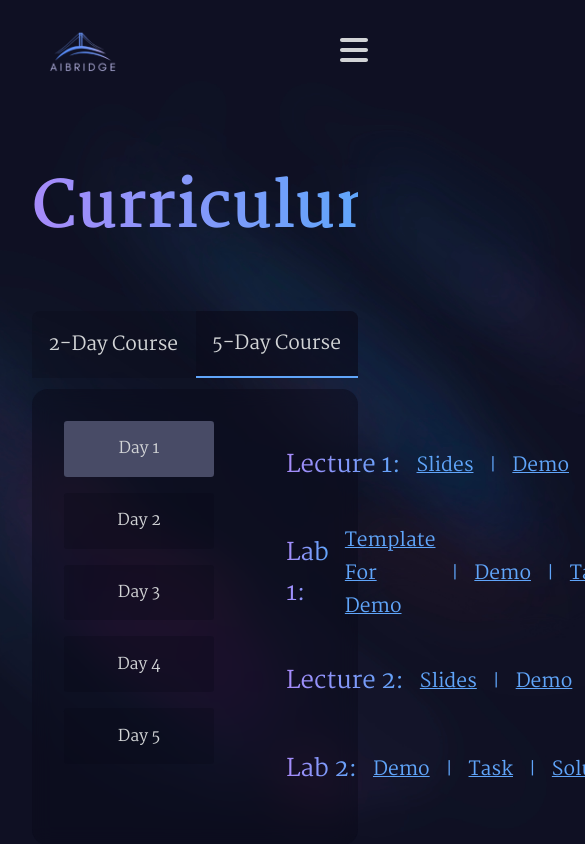
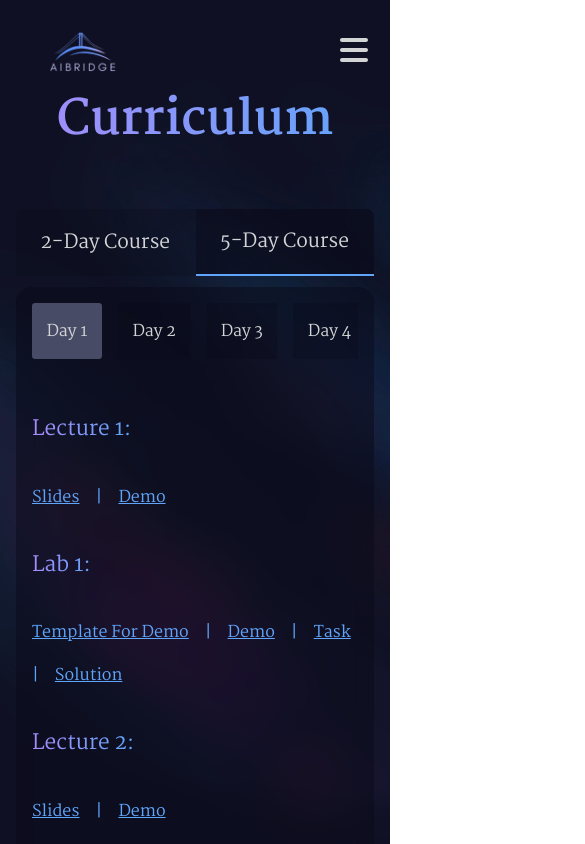
Before and after one commit to MICH3LL3D/AIBridge-Website, a Next.js app: page /curriculum in a window 390 px wide. Shown: the top 844 px of the page, 585 px wide, since content can reach past the window. Built offline with nearby package versions, Linux system fonts and the light colour scheme.

Commit message:
curriculum page responsive 1.0

```diff
--- a/src/app/curriculum/page.tsx
+++ b/src/app/curriculum/page.tsx
@@ -1,5 +1,5 @@
 'use client'
-import React, { useState } from 'react'
+import React, { useState, useEffect } from 'react'
 import Navbar from '@/components/Navbar'
 
 interface CurriculumDay {
@@ -205,7 +205,8 @@ const twoDayCurriculum: CurriculumDay[] = [
           { name: "Task", url: "https://docs.google.com/document/d/1oe7ECgOTkfYoiKxEwJU_SGCoVBCR4Vp9kQXD9MCA6rc/edit?usp=drive_link" },
           { name: "Solution", url: "https://colab.research.google.com/drive/1HsII6IMx2-EhRV1489p_E0_NO9DMvV9i?usp=drive_link" }
         ]
-        }]
+      }
+    ]
   },
   {
     day: "Day 2",
@@ -245,6 +246,15 @@ const twoDayCurriculum: CurriculumDay[] = [
 export default function CurriculumPage() {
   const [activeTab, setActiveTab] = useState<'2day' | '5day'>('5day')
   const [activeDay, setActiveDay] = useState(0)
+  const [windowWidth, setWindowWidth] = useState<number>(typeof window !== 'undefined' ? window.innerWidth : 1024)
+
+  useEffect(() => {
+    const handleResize = () => setWindowWidth(window.innerWidth)
+    window.addEventListener('resize', handleResize)
+    return () => window.removeEventListener('resize', handleResize)
+  }, [])
+
+  const isMobile = windowWidth < 768
   const currentCurriculum = activeTab === '5day' ? fiveDayCurriculum : twoDayCurriculum
 
   return (
@@ -256,17 +266,17 @@ export default function CurriculumPage() {
     }}>
       <Navbar />
       <div style={{
-        paddingTop: '150px',
+        paddingTop: isMobile ? '100px' : '150px',
         maxWidth: '1400px',
         margin: '0 auto',
-        padding: '2rem'
+        padding: isMobile ? '1rem' : '2rem'
       }}>
         <h1 style={{
           color: '#d2d4d6',
-          fontSize: '4rem',
+          fontSize: isMobile ? '3rem' : '4rem',
           textAlign: 'center',
           marginBottom: '3rem',
-          paddingTop: '5rem',
+          paddingTop: isMobile ? '2rem' : '5rem',
           background: 'linear-gradient(to right, #A78BFA, #60A5FA)',
           WebkitBackgroundClip: 'text',
           WebkitTextFillColor: 'transparent'
@@ -276,7 +286,7 @@ export default function CurriculumPage() {
 
         <div style={{
           display: 'flex',
-          flexDirection: 'column',
+          flexDirection: isMobile ? 'column' : 'row',
           gap: '0.7rem',
           maxWidth: '1000px',
           margin: '0 auto'
@@ -284,11 +294,13 @@ export default function CurriculumPage() {
           {/* Course Type Tabs */}
           <div style={{
             display: 'flex',
+            flexDirection: isMobile ? 'row' : 'column',
             gap: '1px',
             backgroundColor: 'rgba(10, 11, 26, 0.3)',
             borderTopLeftRadius: '0.5rem',
             borderTopRightRadius: '0.5rem',
-            overflow: 'hidden'
+            overflow: 'hidden',
+            flex: isMobile ? 1 : 'none'
           }}>
             {['2day', '5day'].map((tab) => (
               <button
@@ -316,22 +328,25 @@ export default function CurriculumPage() {
             ))}
           </div>
 
-          {/* Content Area */}
+          {/* Day Navigation & Content */}
           <div style={{
             display: 'flex',
+            flexDirection: isMobile ? 'column' : 'row',
             gap: '2rem',
             backgroundColor: 'rgba(10, 11, 26, 0.5)',
             backdropFilter: 'blur(10px)',
             borderRadius: '1rem',
-            padding: '2rem'
+            padding: isMobile ? '1rem' : '2rem',
+            flex: 1
           }}>
             {/* Day Navigation */}
             <div style={{
               display: 'flex',
-              flexDirection: 'column',
+              flexDirection: isMobile ? 'row' : 'column',
               gap: '1rem',
-              minWidth: '150px',
-              paddingRight: '2.5rem',
+              minWidth: isMobile ? 'auto' : '150px',
+              paddingRight: isMobile ? '0' : '2.5rem',
+              overflowX: isMobile ? 'auto' : 'visible'
             }}>
               {currentCurriculum.map((day, index) => (
                 <button
@@ -348,6 +363,7 @@ export default function CurriculumPage() {
                     transition: 'all 0.3s ease',
                     fontWeight: '500',
                     fontFamily: "var(--font-inter), sans-serif",
+                    whiteSpace: 'nowrap'
                   }}
                 >
                   {day.day}
@@ -361,14 +377,15 @@ export default function CurriculumPage() {
               color: 'white'
             }}>
               {currentCurriculum[activeDay].content.map((section, sectionIndex) => (
-                <div key={sectionIndex}>
+                <div key={sectionIndex} style={{ marginBottom: isMobile ? '1rem' : '2rem' }}>
                   <div style={{
                     display: 'flex',
-                    alignItems: 'center',
+                    flexDirection: isMobile ? 'column' : 'row',
+                    alignItems: isMobile ? 'flex-start' : 'center',
                     gap: '1rem'
                   }}>
                     <h3 style={{
-                      fontSize: '1.5rem',
+                      fontSize: isMobile ? '1.3rem' : '1.5rem',
                       background: 'linear-gradient(to right, #A78BFA, #60A5FA)',
                       WebkitBackgroundClip: 'text',
                       WebkitTextFillColor: 'transparent'
@@ -377,6 +394,7 @@ export default function CurriculumPage() {
                     </h3>
                     <div style={{
                       display: 'flex',
+                      flexWrap: 'wrap',
                       alignItems: 'center',
                       gap: '1rem'
                     }}>
@@ -390,7 +408,7 @@ export default function CurriculumPage() {
                             target="_blank"
                             rel="noopener noreferrer"
                             style={{
-                                fontSize: '1.2rem',
+                              fontSize: isMobile ? '1rem' : '1.2rem',
                               color: '#60A5FA',
                               textDecoration: 'underline'
                             }}
--- a/src/app/events/page.tsx
+++ b/src/app/events/page.tsx
@@ -103,7 +103,7 @@ export default function EventsPage() {
       }}>
         <h1 style={{
           color: 'white',
-          fontSize: isMobile ? '2.5rem' : '4rem',
+          fontSize: isMobile ? '2.7rem' : '4rem',
           textAlign: 'center',
           marginBottom: '3rem',
           paddingTop: '5rem',
```
Lines whose indentation alone changed are shown as unchanged.
